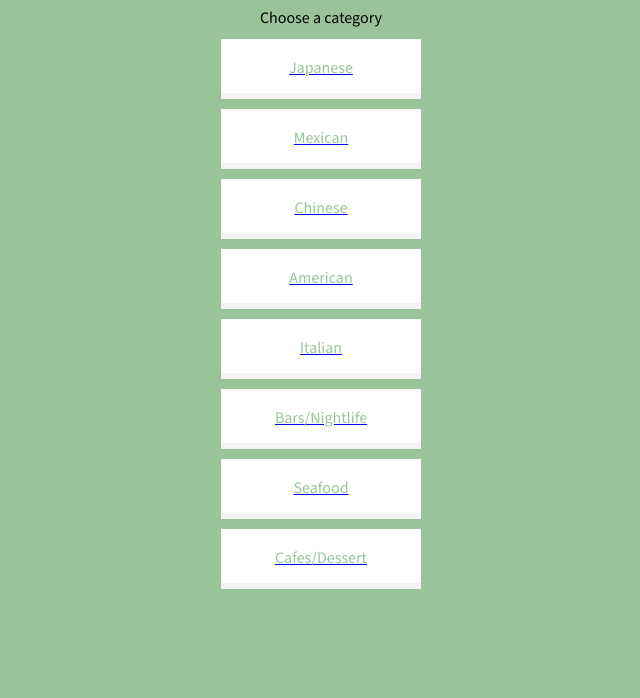
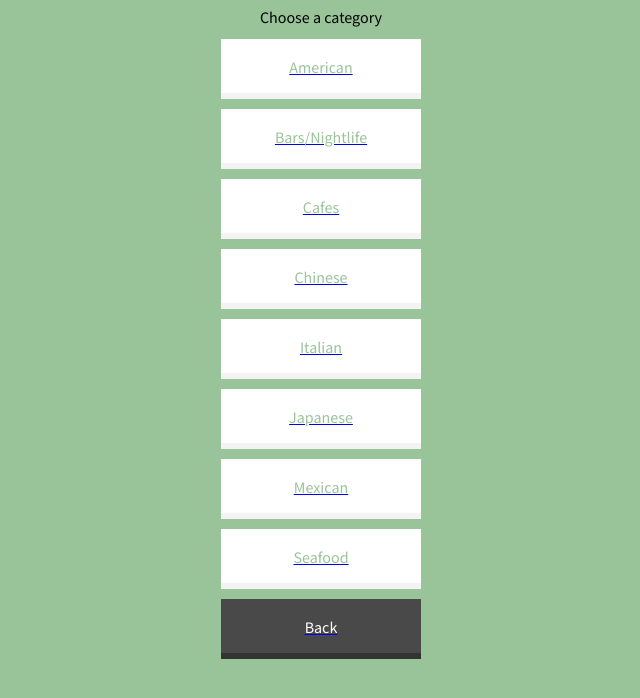
Before and after one commit to droberto13/chewsr, a website: page filters.html in a window 1280 px wide. Shown: the whole page, without its empty margins (319-959 px from the left). Drawn offline with Linux system fonts and the light colour scheme.

Commit message:
ok now filters is fixed

```diff
--- a/filters.html
+++ b/filters.html
@@ -13,6 +13,38 @@
 </head>
 <div align="center"<h2> Choose a category</h2></div>
 <body>
+
+
+<a href="american.html">
+  <div class='flat-button'>
+  American
+</div>
+</a>
+
+<a href="bars.html">
+  <div class='flat-button'>
+  Bars/Nightlife
+</div>
+</a>
+
+<a href="cafes.html">
+  <div class='flat-button'>
+  Cafes
+</div>
+</a>
+
+<a href="chinese.html">
+  <div class='flat-button'>
+  Chinese
+</div>
+</a>
+
+<a href="italian.html">
+  <div class='flat-button'>
+  Italian
+</div>
+</a>
+
 <a href="japanese.html">
   <div class='flat-button'>
   Japanese
@@ -25,31 +57,6 @@
 </div>
 </a>
 
-<a href="chinese.html">
-  <div class='flat-button'>
-  Chinese
-</div>
-</a>
-
-<a href="american.html">
-  <div class='flat-button'>
-  American
-</div>
-</a>
-
-<a href="Italian.html">
-  <div class='flat-button'>
-  Italian
-</div>
-</a>
-
-<a href="bars.html">
-  <div class='flat-button'>
-  Bars/Nightlife
-</div>
-</a>
-
-
 <a href="seafood.html">
   <div class='flat-button'>
   Seafood
@@ -57,9 +64,9 @@
 </a>
 
 
-<a href="cafes.html">
-  <div class='flat-button'>
-  Cafes/Dessert
+<a href="index.html">
+  <div class='flat-button' id='back'>
+  Back
 </div>
 </a>
 
```
